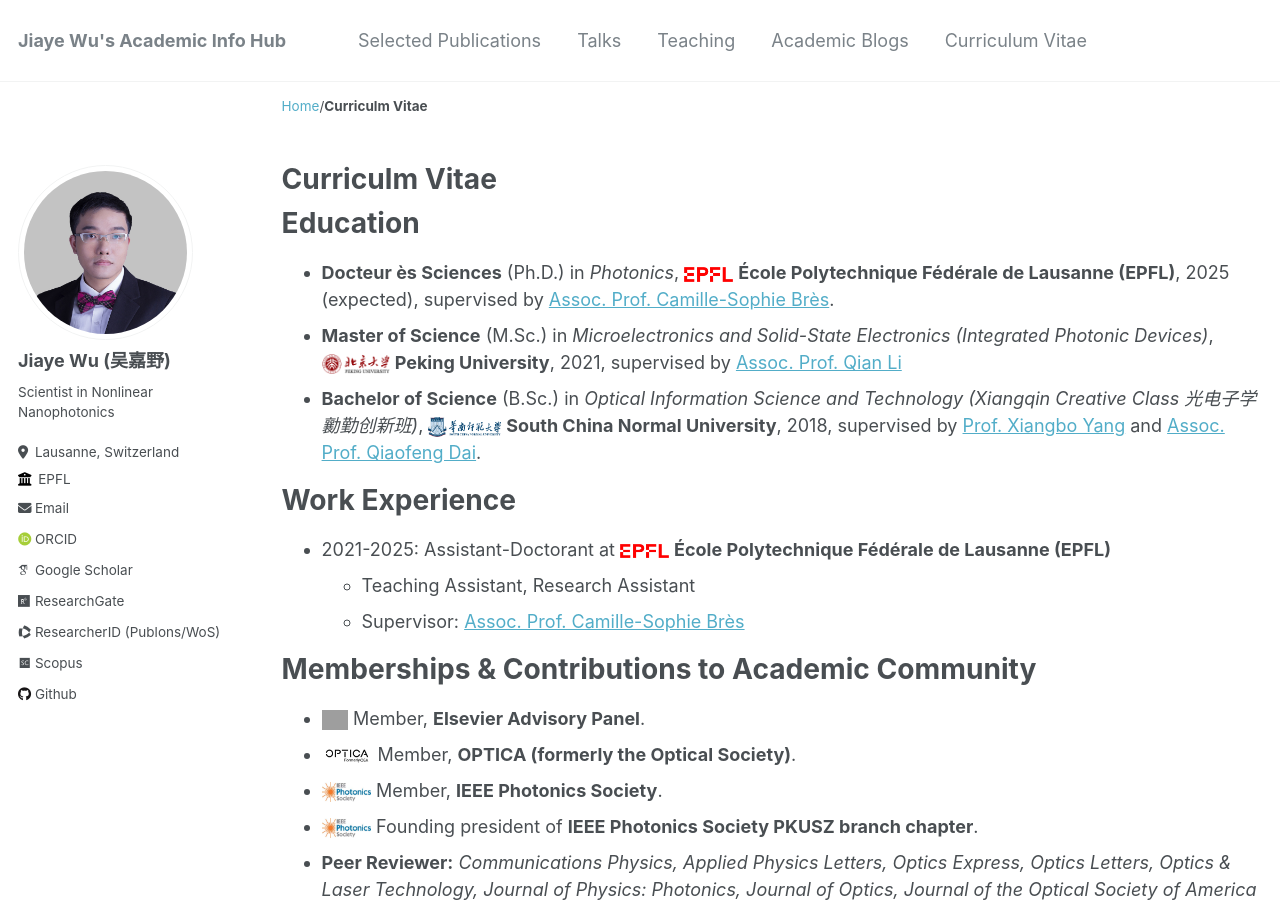
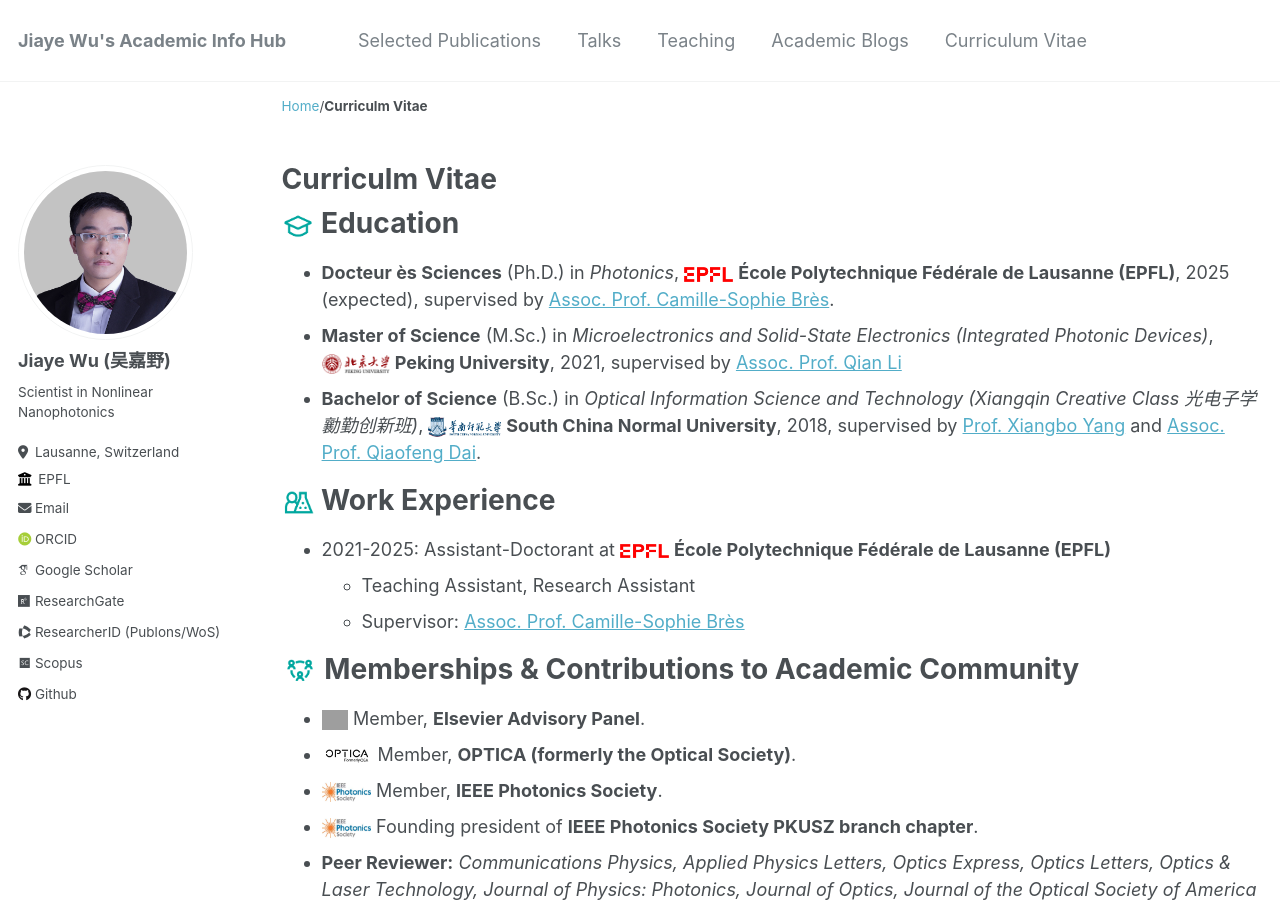
Before and after one commit to jiaye-wu/academicpages-version, a Jekyll site: the page built from _pages/cv.md, in a window 1280 px wide and 900 px high. Built offline with Jekyll 4.4.1, drawn with Linux system fonts in a browser that asks for light colours; some web fonts are replaced; grey boxes are pictures that could not be loaded.

```diff
--- a/_pages/cv.md
+++ b/_pages/cv.md
@@ -8,14 +8,14 @@
 ---
 {% include base_path %}
 
-Education
+<img src="/images/Alumni.png" style="height: 1em; "> Education
 =========
 
 * **Docteur ès Sciences** (Ph.D.) in *Photonics*, <img src="/images/EPFL.png" style="height: 0.8em; "> **École Polytechnique Fédérale de Lausanne (EPFL)**, 2025 (expected), supervised by [Assoc. Prof. Camille-Sophie Brès](https://people.epfl.ch/camille.bres/?lang=en).
 * **Master of Science** (M.Sc.) in *Microelectronics and Solid-State Electronics (Integrated Photonic Devices)*, <img src="/images/PKU.png" style="height: 1.1em; "> **Peking University**, 2021, supervised by [Assoc. Prof. Qian Li](https://www.ece.pku.edu.cn/info/1062/2226.htm)
 * **Bachelor of Science** (B.Sc.) in *Optical Information Science and Technology (Xiangqin Creative Class 光电子学勷勤创新班)*, <img src="/images/SCNU.png" style="height: 1.1em; "> **South China Normal University**, 2018, supervised by [Prof. Xiangbo Yang](http://ioe.scnu.edu.cn/a/20151201/833.html) and [Assoc. Prof. Qiaofeng Dai](http://ioe.scnu.edu.cn/a/20210305/1631.html).
 
-Work Experience
+<img src="/images/Chercheur.png" style="height: 1em; "> Work Experience
 ===============
 
 * 2021-2025: Assistant-Doctorant at <img src="/images/EPFL.png" style="height: 0.8em; "> **École Polytechnique Fédérale de Lausanne (EPFL)**
@@ -28,7 +28,7 @@
   * Duties included: Merging pull requests
   * Supervisor: Professor Hub -->
 
-Memberships & Contributions to Academic Community
+<img src="/images/Community.png" style="height: 1em; "> Memberships & Contributions to Academic Community
 ===========
 
 * <img src="/images/Elsevier.png" style="height: 1.1em; "> Member, **Elsevier Advisory Panel**.
@@ -38,7 +38,7 @@
 * **Peer Reviewer:** *Communications Physics, Applied Physics Letters, Optics Express, Optics Letters, Optics & Laser Technology, Journal of Physics: Photonics, Journal of Optics, Journal of the Optical Society of America B, Applied Optics, Surface and Coatings Technology, Results in Physics, Physica Scriptca, Optics Communications, Acta Physica Sinica (Chinese Edition).*
 * **Co-Review for:** *Nature, Light: Science & Applications, Optics Express, Thin Solid Films, Sensors, OSA Continuum.*
 
-Selected Publications
+<img src="/images/Recherche.png" style="height: 1em; "> Selected Publications
 =====================
 Google Scholar statistics:
 <a href='https://scholar.google.com/citations?user=D2n8tswAAAAAJ'><img src="https://img.shields.io/endpoint?logo=Google%20Scholar&url=https%3A%2F%2Fcdn.jsdelivr.net%2Fgh%2Fjiaye-wu%2Fjiaye-wu.github.io@google-scholar-stats%2Fgs_data_shieldsio.json&labelColor=f6f6f6&color=9cf&style=flat&label=citations"></a>
@@ -49,21 +49,21 @@
     {% include archive-single-cv.html %}
   {% endfor %}</ul>
 
-Invited & Conference Talks
+<img src="/images/Innovation1.png" style="height: 1em; "> Invited & Conference Talks
 =============
 
 <ul>{% for post in site.talks reversed %}
     {% include archive-single-talk-cv.html  %}
   {% endfor %}</ul>
 
-Teaching Experiences
+<img src="/images/Einstein.png" style="height: 1em; "> Teaching Experiences
 ====================
 
 <ul>{% for post in site.teaching reversed %}
     {% include archive-single-cv.html %}
   {% endfor %}</ul>
 
-Grants & Funding
+<img src="/images/Grants.png" style="height: 1em; "> Grants & Funding
 ================
 
 As Recipient
@@ -79,7 +79,7 @@
 
 * **Swiss National Science Foundation** (Schweizerischer Nationalfonds zur Förderung der Wissenschaftlichen Forschung) (Grant No. [200021_188605](https://data.snf.ch/grants/grant/188605)), 2020-2024.
 
-Awards & Honours
+<img src="/images/Start-up.png" style="height: 1em; "> Awards & Honours
 ================
 
 * **Outstanding Graduate Student of Beijing** (4/80), *Department of Education*, Beijing, 2020-2021
```
Also changed, not shown: images/Alumni.png (added), images/Chercheur.png (added), images/Community.png (added), images/Einstein.png (added), images/Grants.png (added), images/Innovation1.png (added), images/Recherche.png (added), images/Start-up.png (added).
